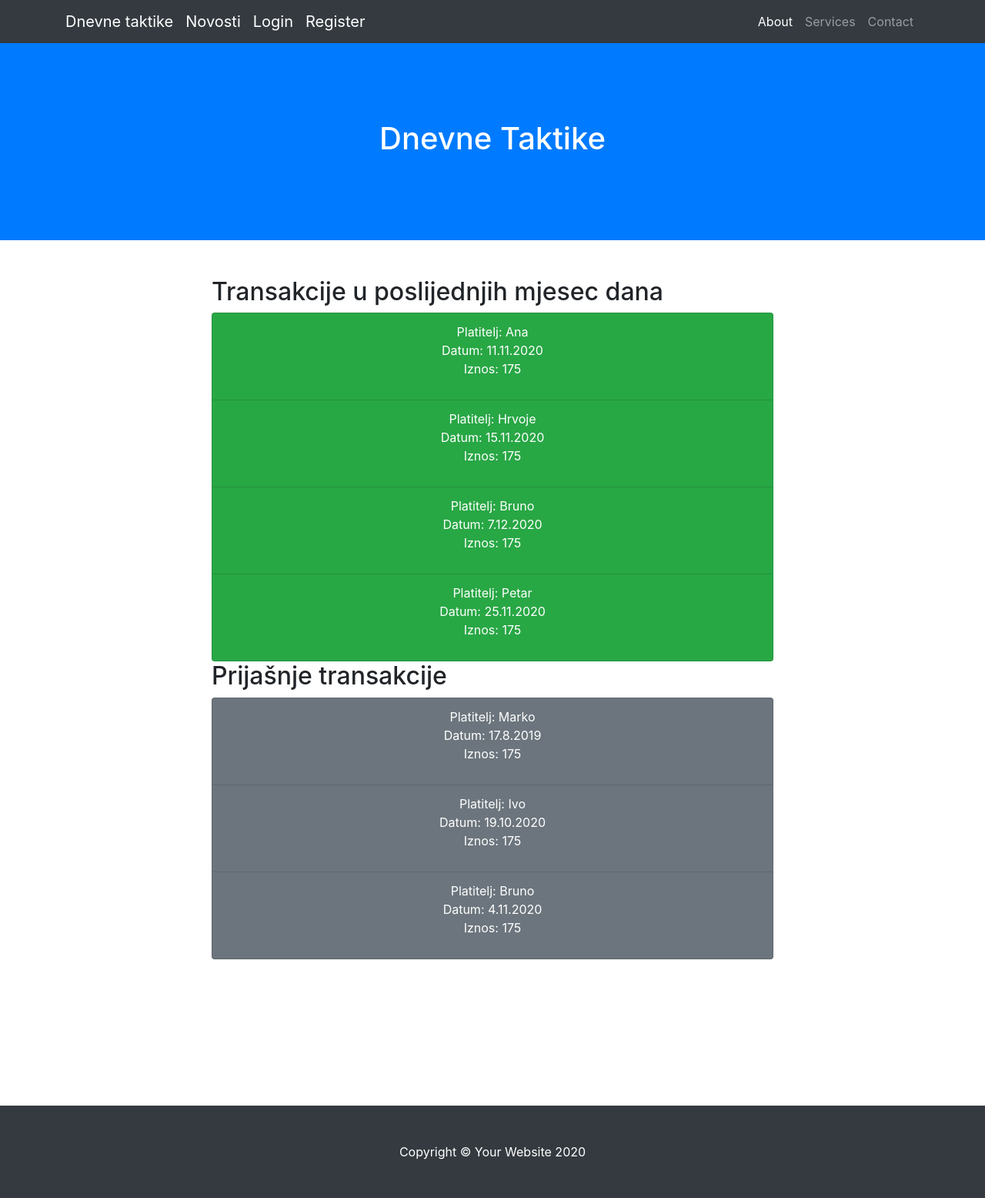
After one commit to Ivan-Klabucar/Chess-Club-Webapp, a Django app: page /pregledTransakcija in a window 1280 px wide. The commit adds this page. Shown: the whole page at 77% size. Run offline with Django 3.2, Linux system fonts and the light colour scheme; some libraries are stand-ins or nearby versions.

Commit message:
dodan pregled transakcija

```diff
--- a/IzvorniKod/SahovskiKlub/urls.py
+++ b/IzvorniKod/SahovskiKlub/urls.py
@@ -1,6 +1,6 @@
 from django.urls import path
 from django.contrib.auth import views
-from .views import HomeView, RegisterView, DemoTacticView, ListaTaktikaView, NovostiView, TacticCreationView, TacticRevisionView, TacticErrorReportView, TreninziView, DodavanjeTreningaView, TurniriView, DodavanjeTurniraView, ProfileView, ObjavaNovostiView
+from .views import HomeView, RegisterView, DemoTacticView, ListaTaktikaView, NovostiView, TacticCreationView, TacticRevisionView, TacticErrorReportView, TreninziView, DodavanjeTreningaView, TurniriView, DodavanjeTurniraView, ProfileView, ObjavaNovostiView, PregledTransakcijaView
 
 
 urlpatterns = [
@@ -19,5 +19,6 @@ urlpatterns = [
 	path('dodavanjeTreninga', DodavanjeTreningaView.as_view()),
 	path('turniri', TurniriView.as_view()),
 	path('dodavanjeTurnira', DodavanjeTurniraView.as_view()),
-    path('dojavaGreske', TacticErrorReportView.as_view())
+    path('dojavaGreske', TacticErrorReportView.as_view()),
+    path('pregledTransakcija', PregledTransakcijaView.as_view())
 ]
--- a/IzvorniKod/SahovskiKlub/views.py
+++ b/IzvorniKod/SahovskiKlub/views.py
@@ -290,3 +290,48 @@ class DodavanjeTurniraView(View):
         print(request.POST.get('brojSudionika'))
         print(request.POST.get('formatTurnira'))
         return redirect('/turniri')
+
+class PregledTransakcijaView(View):
+    def get(self, request):
+        context = {
+            "listaTransakcijaPrije": [
+                {
+                    "platitelj": "Marko",
+                    "datum": "17.8.2019",
+                    "iznos": "175"
+                },
+                {
+                    "platitelj": "Ivo",
+                    "datum": "19.10.2020",
+                    "iznos": "175"
+                },
+                {
+                    "platitelj": "Bruno",
+                    "datum": "4.11.2020",
+                    "iznos": "175"
+                }
+            ],
+            "listaTransakcijaMjesec": [
+                {
+                    "platitelj": "Ana",
+                    "datum": "11.11.2020",
+                    "iznos": "175"
+                },
+                {
+                    "platitelj": "Hrvoje",
+                    "datum": "15.11.2020",
+                    "iznos": "175"
+                },
+                {
+                    "platitelj": "Bruno",
+                    "datum": "7.12.2020",
+                    "iznos": "175"
+                },
+                {
+                    "platitelj": "Petar",
+                    "datum": "25.11.2020",
+                    "iznos": "175"
+                }
+            ]
+        }
+        return render(request, 'pregledTransakcija.html', context)
--- a/IzvorniKod/templates/base.html
+++ b/IzvorniKod/templates/base.html
@@ -34,6 +34,7 @@
         {% if user.is_authenticated %}
 		<a class="navbar-brand js-scroll-trigger" href="/treninzi">Treninzi</a>
 		<a class="navbar-brand js-scroll-trigger" href="/turniri">Turniri</a>
+		<a class="navbar-brand js-scroll-trigger" href="/pregledTransakcija">Pregled transakcija</a>
         <div class="dropdown">
             <button class="btn btn-primary dropdown-toggle" type="button" data-toggle="dropdown">
                 {{ request.user.username }}
--- /dev/null
+++ b/IzvorniKod/templates/pregledTransakcija.html
@@ -0,0 +1,64 @@
+{% extends "base.html" %}
+{% block header %}
+<div class="container text-center">
+    <h1>Dnevne Taktike</h1>
+</div>
+{% endblock %}
+
+{% block content %}
+
+<section id="about" class="pt-5">
+    <div class="container">
+      <div class="row">
+        <div class="col-lg-8 mx-auto">
+
+            <h2>Transakcije u poslijednjih mjesec dana</h2>
+
+            <ul class="list-group">
+                {% for transakcija in listaTransakcijaMjesec %}
+                <li class="list-group-item bg-success">
+                    <div>
+                        <p class="text-white text-center">
+                            Platitelj: {{ transakcija.platitelj }}<br/>
+                            Datum: {{ transakcija.datum }}<br/>
+                            Iznos: {{ transakcija.iznos }}
+                        </p>
+                    </div>
+                </li>
+                {% endfor %}
+            </ul>
+
+            <h2>Prijašnje transakcije</h2>
+            <ul class="list-group">
+                {% for transakcija in listaTransakcijaPrije %}
+                <li class="list-group-item bg-secondary">
+                    <div>
+                        <p class="text-white text-center">
+                            Platitelj: {{ transakcija.platitelj }}<br/>
+                            Datum: {{ transakcija.datum }}<br/>
+                            Iznos: {{ transakcija.iznos }}
+                        </p>
+                    </div>
+                </li>
+                {% endfor %}
+            </ul>
+
+
+            <div class="list-group mt-3 mb-4">
+            {% for transakcija in listaTransakcija %}
+            <a class="bg-light list-group-item list-group-item-action">
+                    Platitelj: {{ transakcija.platitelj }}<br/>
+                    Datum: {{ transakcija.datum }}<br/>
+                    Iznos: {{ transakcija.iznos }}
+            </a>
+            {%endfor%}
+            </div>
+
+        </div>
+      </div>
+    </div>
+</section>
+
+
+
+{% endblock %}
```
